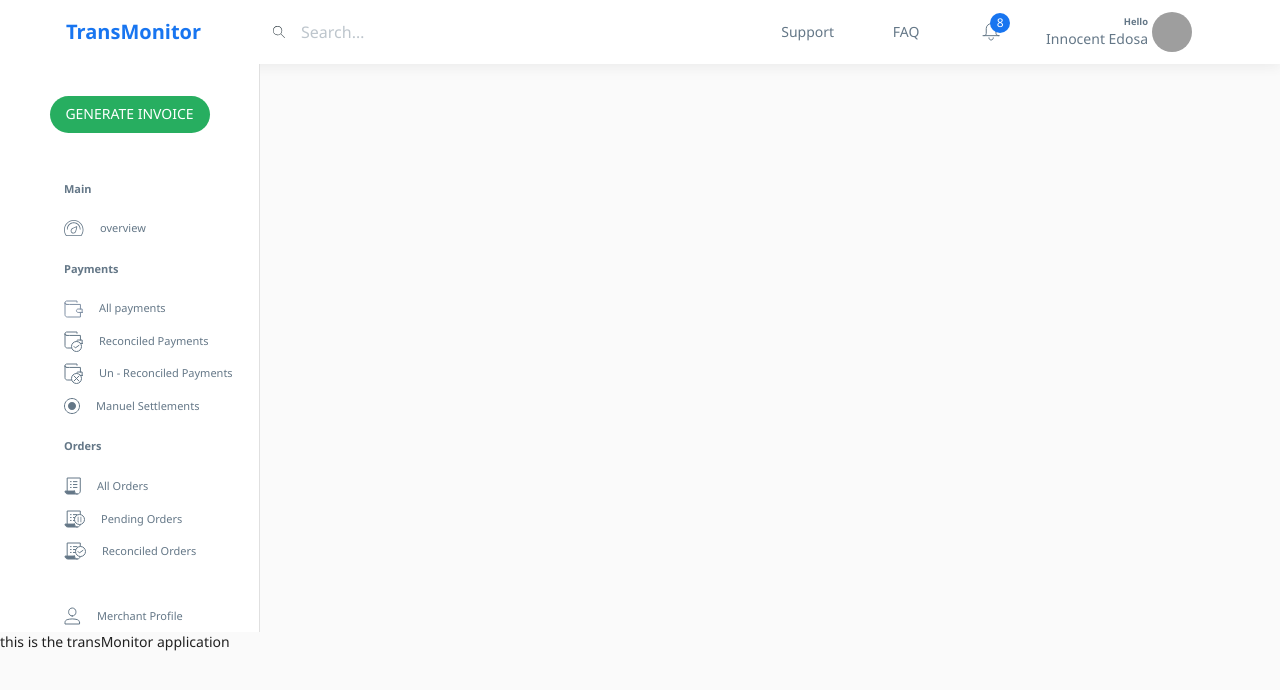
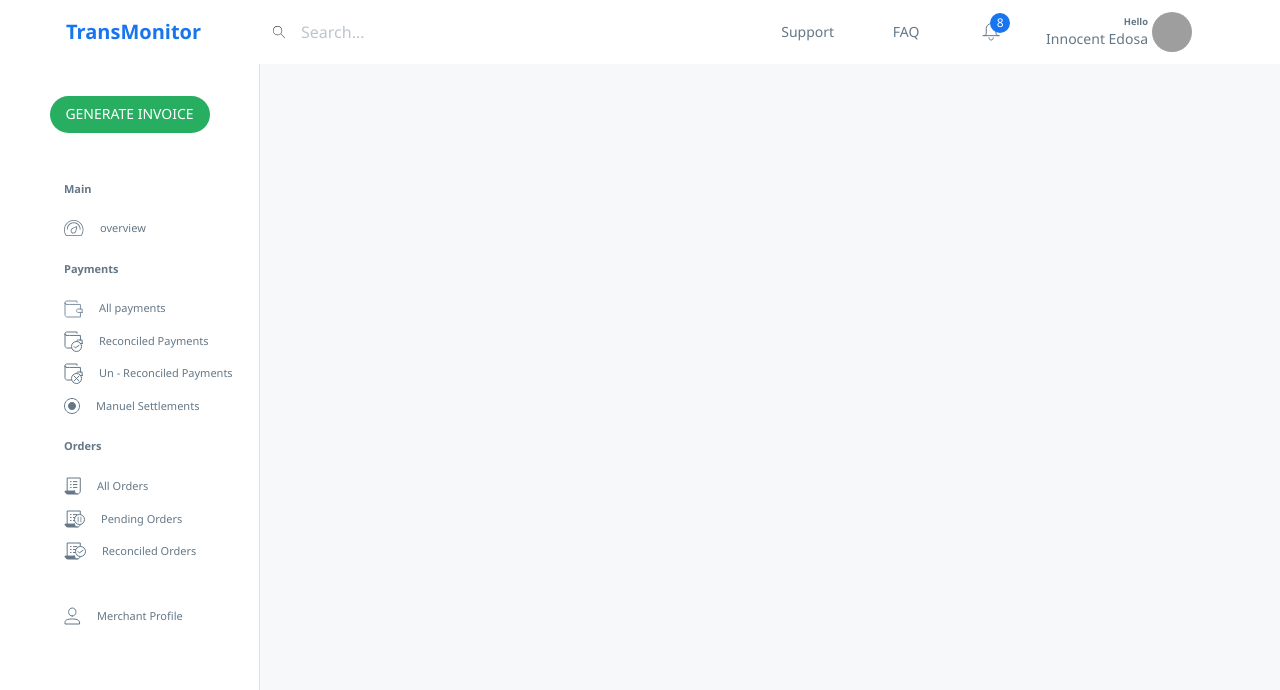
Before and after one commit to innocentEdosa/mint, a React app: page / in a window 1280 px wide. Shown: the top 690 px of the page. Built offline with nearby package versions, Linux system fonts and the light colour scheme; grey boxes are pictures that could not be loaded.

Commit message:
[104] create dashbaord layout

```diff
--- /dev/null
+++ b/src/components/Layouts/DashboardLayout.js
@@ -0,0 +1,24 @@
+import React from 'react';
+import Box from '@material-ui/core/Box';
+import PropTypes from 'prop-types';
+import SideNav from 'components/SideNav';
+import useStyles from './style';
+
+const DashboardLayout = ({ children }) => {
+  const classes = useStyles();
+  return (
+    <Box className={classes.wrapper}>
+      <SideNav />
+      <div className={classes.showSection}>
+        {children}
+      </div>
+    </Box>
+
+  );
+};
+
+DashboardLayout.propTypes = {
+  children: PropTypes.element.isRequired,
+};
+
+export default DashboardLayout;
--- /dev/null
+++ b/src/components/Layouts/package.json
@@ -0,0 +1,3 @@
+{
+  "main": "DashboardLayout.js"
+}
--- /dev/null
+++ b/src/components/Layouts/style.js
@@ -0,0 +1,29 @@
+import { makeStyles } from '@material-ui/core/styles';
+
+const useStyles = makeStyles((theme) => ({
+  wrapper: {
+    flexGrow: 1,
+    display: 'flex',
+    height: 'calc(100vh - 64px)',
+  },
+  grow: {
+    flexGrow: 1,
+  },
+  showSection: {
+    flexGrow: 1,
+    padding: theme.spacing(5, 10),
+    background: theme.palette.aux.lightShade2,
+    height: '100%',
+  },
+  setupLoader: {
+    display: 'flex',
+    flexDirection: 'column',
+    justifyContent: 'start',
+    alignItems: 'center',
+    alignSelf: 'top',
+    padding: theme.spacing(3),
+    width: '100%',
+  },
+}));
+
+export default useStyles;
--- a/src/containers/App.js
+++ b/src/containers/App.js
@@ -3,14 +3,13 @@ import React from 'react';
 import theme from 'theme/theme';
 import CssBaseline from '@material-ui/core/CssBaseline';
 import TopBar from 'components/TopBar';
-import SideNav from 'components/SideNav';
+import DashboardLayout from 'components/Layouts';
 
 const App = () => (
   <ThemeProvider theme={theme}>
     <CssBaseline />
     <TopBar />
-    <SideNav />
-    <div>this is the transMonitor application</div>
+    <DashboardLayout />
   </ThemeProvider>
 );
 
```
